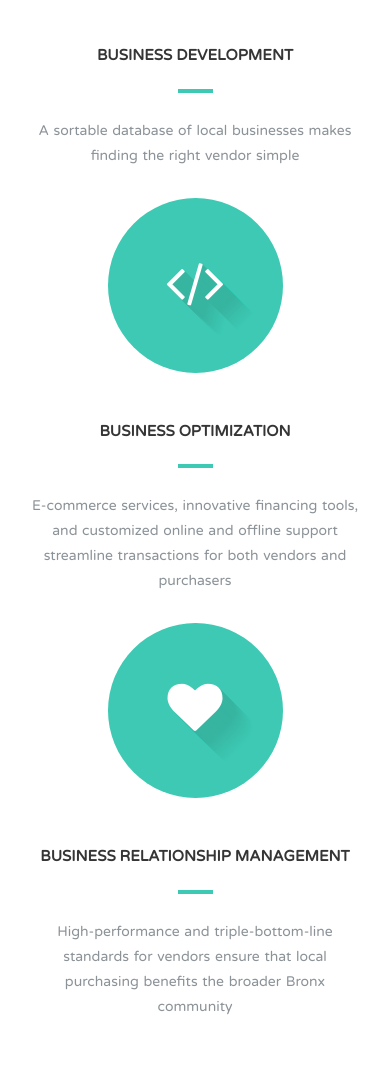
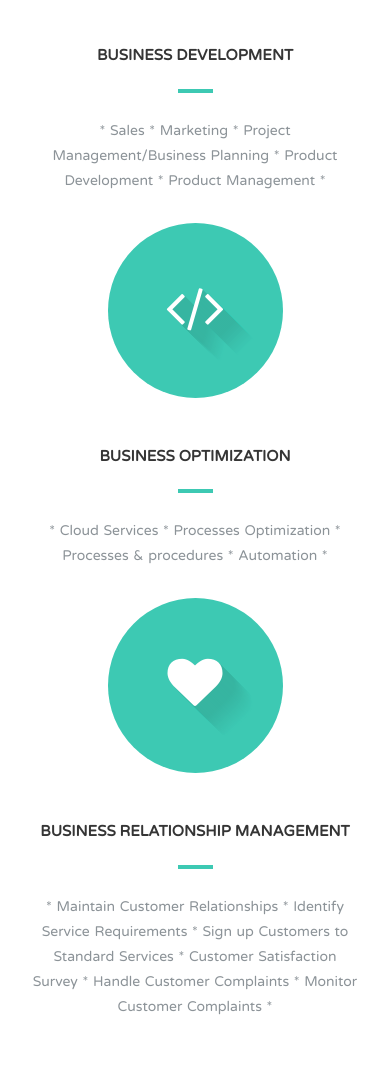
Before and after one commit to far-beyond-solutions/fbssite, a plain HTML site: page index.html in a window 390 px wide. Shown: the part 1917-3000 px from the top of the page. Drawn offline with nearby package versions, Linux system fonts and the light colour scheme.

```diff
--- a/index.html
+++ b/index.html
@@ -90,16 +90,14 @@
                       <i class="fa fa-laptop shadow"></i>
                     </div>
                     <h2>Business Development</h2>
-                    <p>A sortable database of local businesses makes finding the right vendor simple</p>
+                    <p>* Sales * Marketing * Project Management/Business Planning * Product Development * Product Management *</p>
                   </div>
                   <div class="col-md-4 wp2 delay-05s">
                     <div class="icon">
                       <i class="fa fa-code shadow"></i>
                     </div>
                     <h2>Business Optimization</h2>
-                    <p>E-commerce services, innovative financing tools, and
-                      customized online and offline support streamline transactions
-                      for both vendors and purchasers
+                    <p>* Cloud Services * Processes Optimization * Processes & procedures * Automation *
                     </p>
                   </div>
                   <div class="col-md-4 wp2 delay-1s">
@@ -107,9 +105,7 @@
                       <i class="fa fa-heart shadow"></i>
                     </div>
                     <h2>Business Relationship Management </h2>
-                    <p>High-performance and triple-bottom-line standards for
-                      vendors ensure that local purchasing benefits the broader
-                      Bronx community
+                    <p>* Maintain Customer Relationships * Identify Service Requirements * Sign up Customers to Standard Services * Customer Satisfaction Survey * Handle Customer Complaints * Monitor Customer Complaints *
                     </p>
                   </div>
                   <div class="clearfix"></div>
@@ -278,7 +274,7 @@
                         <img src="img/gabe.jpg" class="card-img teamAvatar" alt="...">
                       </div>
                       <div class="col-md-7">
-                        <div class="card-body"><br>
+                        <div class="card-body">
                           <h2 class="card-title ">Gabriel Farias</h2>
                           <p class="card-text">Gabriel Farias, Managing Partner at Far Beyond Solutions Consulting. His extensive background in the non-profit sector, business operations and his work with several small companies of The Bronx has provided an added value to FBS. Gabriel was born and raised in the Highbridge section of The Bronx where he has developed a passion to help his community. His work throughout The Bronx has presented him with a unique opportunity to make an impact in his community.
                           </p>
@@ -322,7 +318,7 @@
               <div class="col-md-4">
                 <div class="light-box box-hover">
                   <h2><i class="fa fa-mobile"></i><span>Phone</span></h2>
-                  <p><br>Phone #</p>
+                  <p><br>(718) 269 - 4948</p>
                 </div>
               </div>
               <div class="col-md-4">
```
